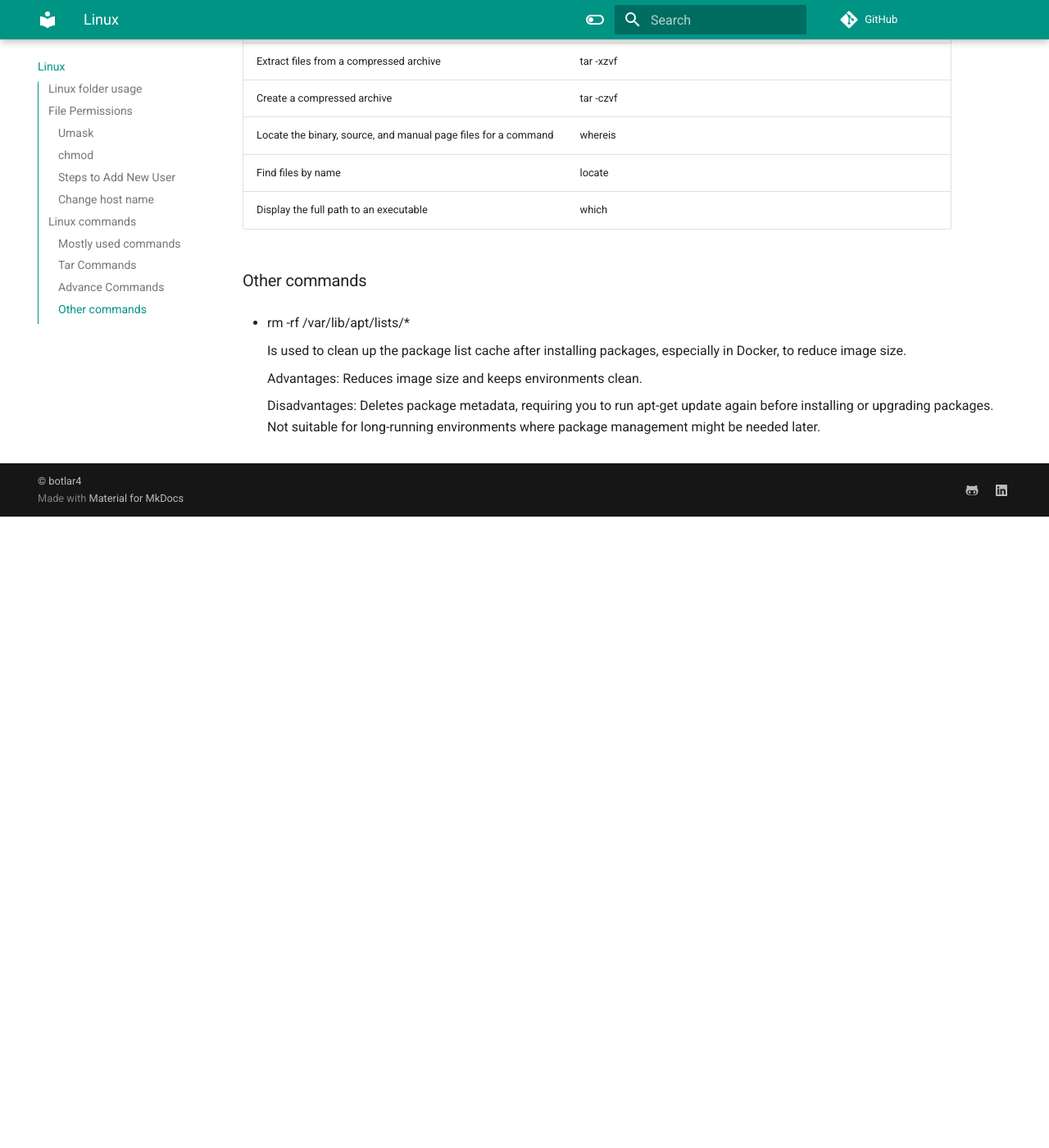
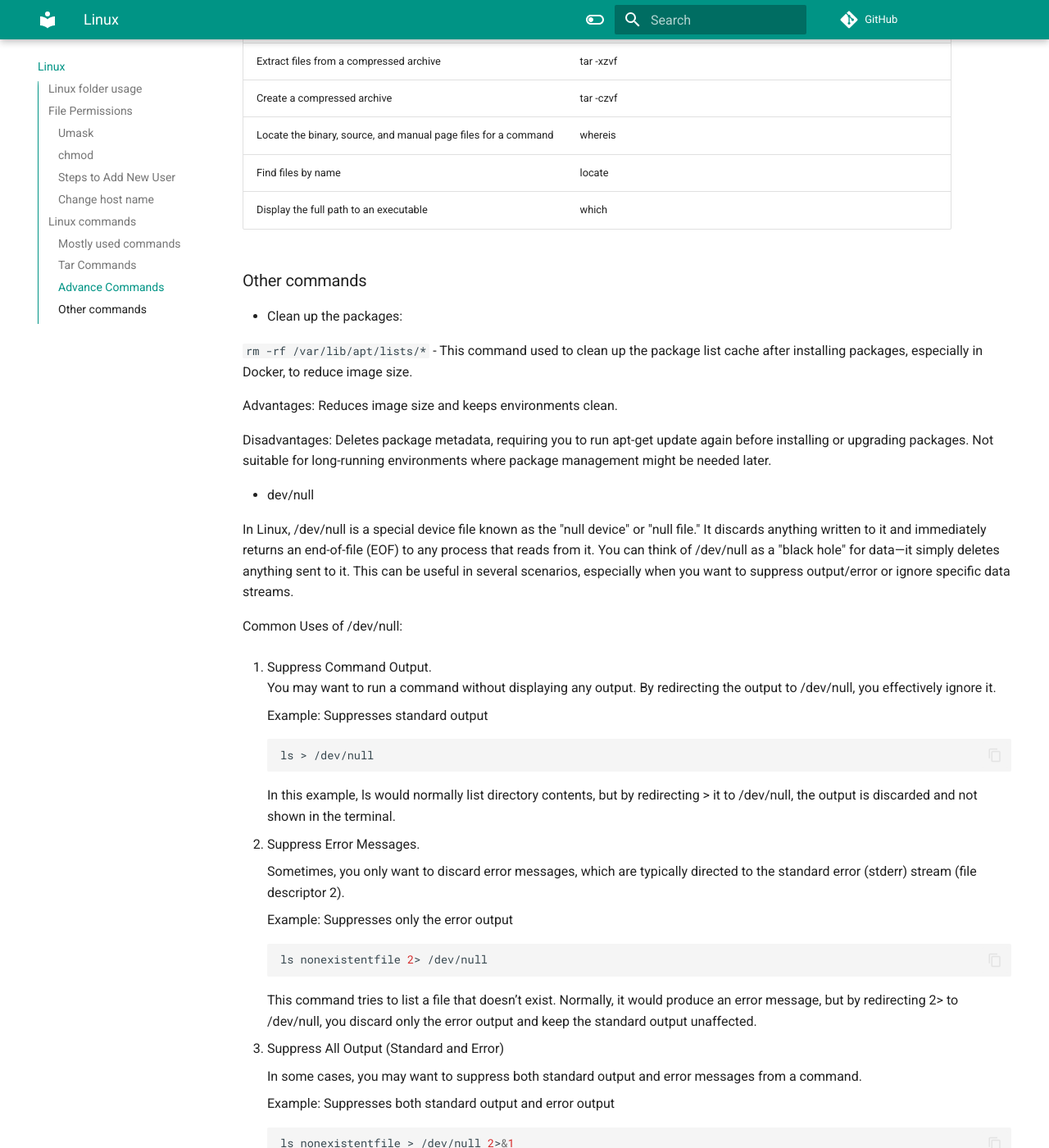
Before and after one commit to botlaram/docs, an MkDocs documentation site: the page built from docs/linux.md, in a window 1280 px wide and 1400 px high, scrolled down 9166 px. Shown: the whole window at 82% size. Built offline with MkDocs 1.6.1 and Material for MkDocs 9.7.7, drawn with Linux system fonts in a browser that asks for light colours; before the commit the page ends 9796 px from its top, so only the background shows below that; some of the changed text lies outside the part shown.

Commit message:
add dev null usage linux

````diff
--- a/docs/linux.md
+++ b/docs/linux.md
@@ -247,10 +247,86 @@
 
 ### Other commands
 
-- rm -rf /var/lib/apt/lists/*
+- Clean up the packages:
 
-    Is used to clean up the package list cache after installing packages, especially in Docker, to reduce image size.
+`rm -rf /var/lib/apt/lists/*` - This command used to clean up the package list cache after installing packages, especially in Docker, to reduce image size.
 
-    Advantages: Reduces image size and keeps environments clean.
+Advantages: Reduces image size and keeps environments clean.
 
-    Disadvantages: Deletes package metadata, requiring you to run apt-get update again before installing or upgrading packages. Not suitable for long-running environments where package management might be needed later.
+Disadvantages: Deletes package metadata, requiring you to run apt-get update again before installing or upgrading packages. Not suitable for long-running environments where package management might be needed later.
+
+- dev/null
+
+In Linux, /dev/null is a special device file known as the "null device" or "null file." It discards anything written to it and immediately returns an end-of-file (EOF) to any process that reads from it. You can think of /dev/null as a "black hole" for data—it simply deletes anything sent to it. This can be useful in several scenarios, especially when you want to suppress output/error or ignore specific data streams.
+
+Common Uses of /dev/null:
+
+1. Suppress Command Output.
+    You may want to run a command without displaying any output. By redirecting the output to /dev/null, you effectively ignore it.
+
+    Example: Suppresses standard output
+
+    ```bash
+    ls > /dev/null
+    ```
+
+    In this example, ls would normally list directory contents, but by redirecting > it to /dev/null, the output is discarded and not shown in the terminal.
+
+2. Suppress Error Messages.
+
+    Sometimes, you only want to discard error messages, which are typically directed to the standard error (stderr) stream (file descriptor 2).
+
+    Example: Suppresses only the error output
+
+    ```bash
+    ls nonexistentfile 2> /dev/null
+    ```
+
+    This command tries to list a file that doesn’t exist. Normally, it would produce an error message, but by redirecting 2> to /dev/null, you discard only the error output and keep the standard output unaffected.
+
+3. Suppress All Output (Standard and Error)
+
+    In some cases, you may want to suppress both standard output and error messages from a command.
+
+    Example: Suppresses both standard output and error output
+
+    ```bash
+    ls nonexistentfile > /dev/null 2>&1
+    ```
+
+    Here, > redirects standard output, and 2>&1 redirects standard error to the same place as standard output, which is now /dev/null. This effectively hides all output from ls, including any error messages.
+
+4. Run Command in Background Without Output
+
+    When running a command in the background, the output can clutter the terminal. Sending output to /dev/null avoids this.
+
+    Example: Runs `ping` in the background without showing output
+
+    ```bash
+    ping -c 4 google.com > /dev/null 2>&1 &
+    ```
+
+    This runs ping in the background for 4 packets, discarding all output, so you won’t see any results or messages in the terminal.
+
+5. Check if a File or Directory Exists Without Output
+
+    Sometimes, you only need to check if a file or directory exists without producing any output. /dev/null helps here by discarding the output of the command.
+
+    Example:
+
+    ```bash
+    # Checks if a file exists without output
+    if ls /path/to/file > /dev/null 2>&1; then
+        echo "File exists."
+    else
+        echo "File does not exist."
+    fi
+    ```
+
+    In this example, ls checks if the file exists. If it does, the script echoes "File exists." If not, it says "File does not exist." The command's output is sent to /dev/null, so you don’t see anything unless there is a specific message in the if or else statement.
+
+    Summary
+    Suppress command output: command > /dev/null
+    Suppress error messages: command 2> /dev/null
+    Suppress both output and error: command > /dev/null 2>&1
+    Run in background without output: command > /dev/null 2>&1 &
````
Also changed, not shown: docs/DevOps_Tools.md (+2 -0 lines), docs/cheat_code.md (+3 -1 lines), docs/kubernetes.md (+34 -32 lines), docs/service_mesh.md (+7 -7 lines).
